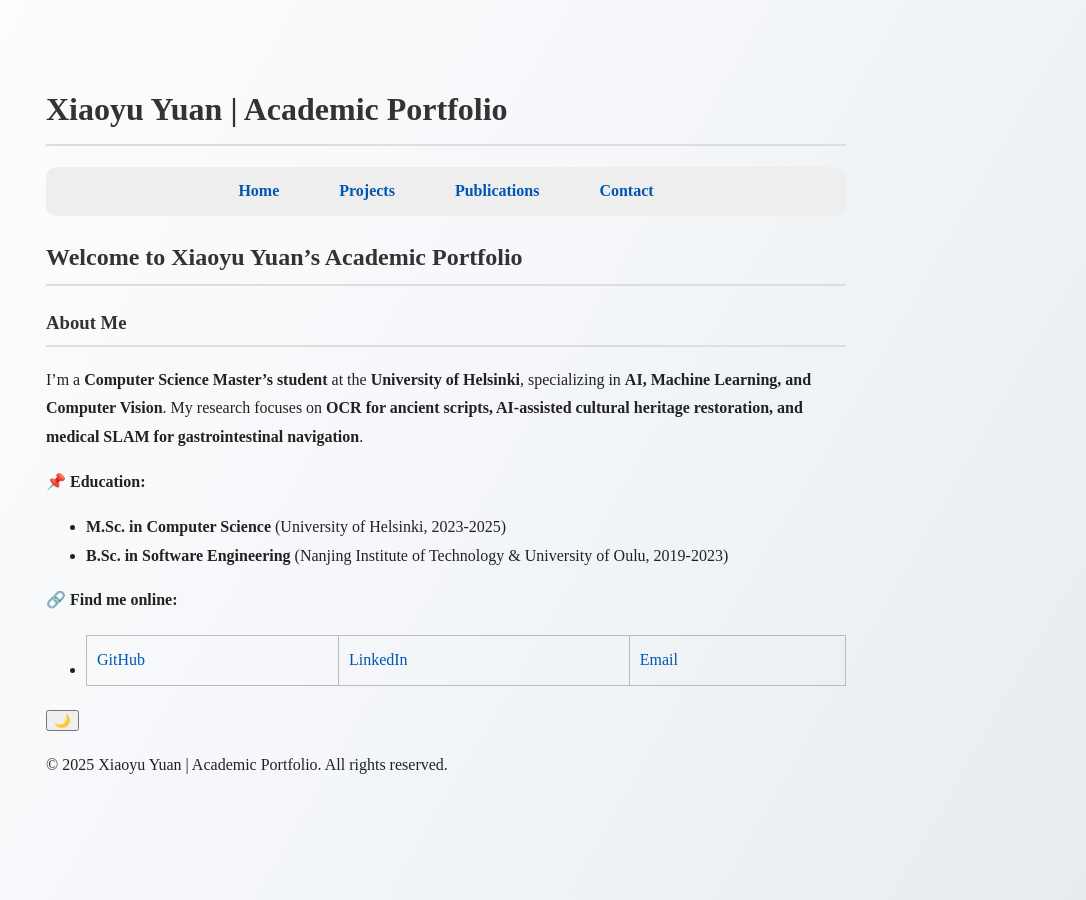
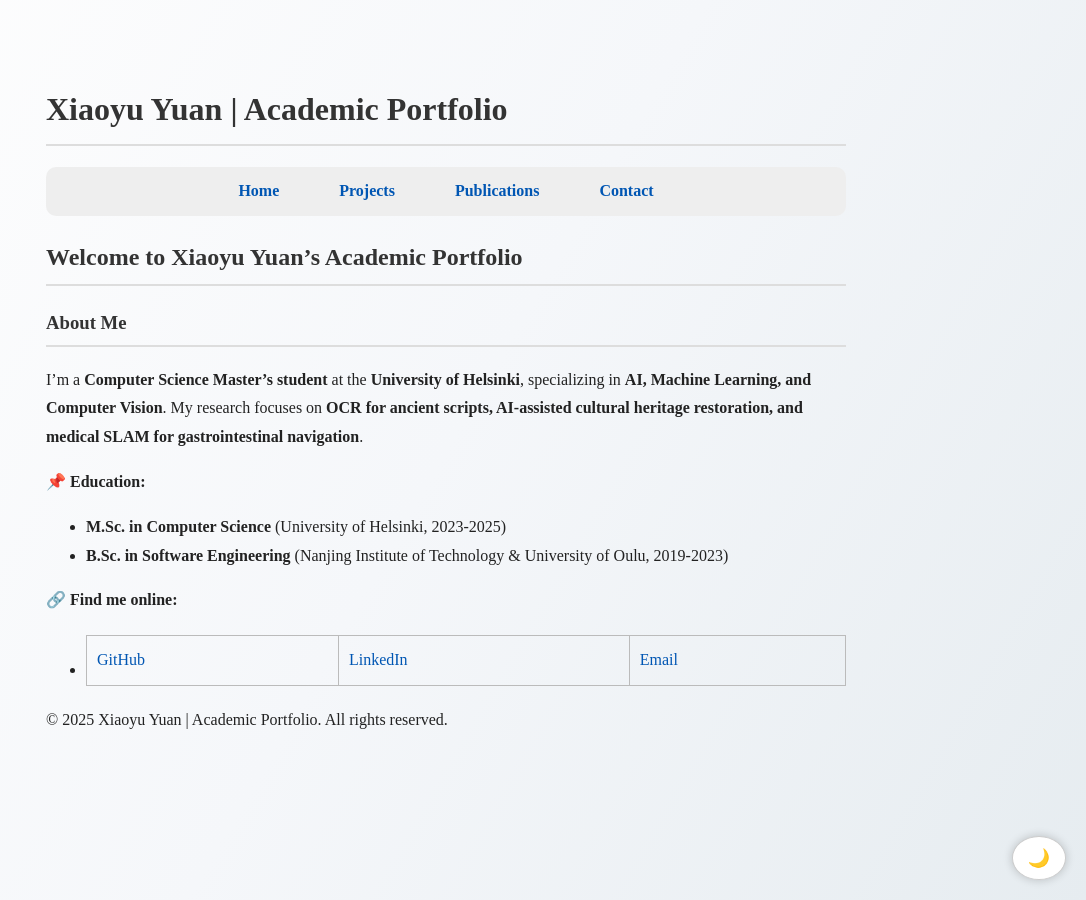
Before and after one commit to XiaoyuYuan19/portfolio, a Jekyll site: the page built from index.md, in a window 1280 px wide. Shown: the whole page, without its empty margins (194-1280 px from the left). Built offline with Jekyll 4.4.1, drawn with Linux system fonts in a browser that asks for light colours.

Commit message:
Update style.css

```diff
--- a/assets/css/style.css
+++ b/assets/css/style.css
@@ -1,4 +1,5 @@
 /* 学术风格（白大褂禁欲系） */
+/* 🌟 浅色梦幻背景（白天模式）🌟 */
 body {
     background: linear-gradient(120deg, #fefefe, #f5f7fa, #e6ecf0);
     background-attachment: fixed;
@@ -13,6 +14,44 @@
 /* 🌙 夜间模式 🌙 */
 .dark-mode {
     background: #121212;
+    color: #ffffff;
+}
+
+/* ✨ 让鼠标尾巴变成星星 ✨ */
+.star {
+    position: absolute;
+    width: 8px;
+    height: 8px;
+    background: radial-gradient(circle, #fff 30%, #ffd700 70%, transparent 100%);
+    border-radius: 50%;
+    pointer-events: none;
+    box-shadow: 0 0 8px #ffd700, 0 0 15px #ffcc00;
+    animation: fadeOut 0.5s ease-out;
+    transform: rotate(45deg);
+}
+
+@keyframes fadeOut {
+    from { opacity: 1; transform: scale(1); }
+    to { opacity: 0; transform: scale(1.8); }
+}
+
+/* 🌙 夜间模式悬浮按钮 */
+#dark-mode-toggle {
+    position: fixed;
+    bottom: 20px;
+    right: 20px;
+    background: #ffffff;
+    color: #222;
+    border: 1px solid #ccc;
+    padding: 10px 15px;
+    font-size: 18px;
+    border-radius: 50%;
+    cursor: pointer;
+    box-shadow: 0 0 10px rgba(0, 0, 0, 0.2);
+    transition: 0.3s;
+}
+#dark-mode-toggle:hover {
+    background: #222;
     color: #ffffff;
 }
 
```
